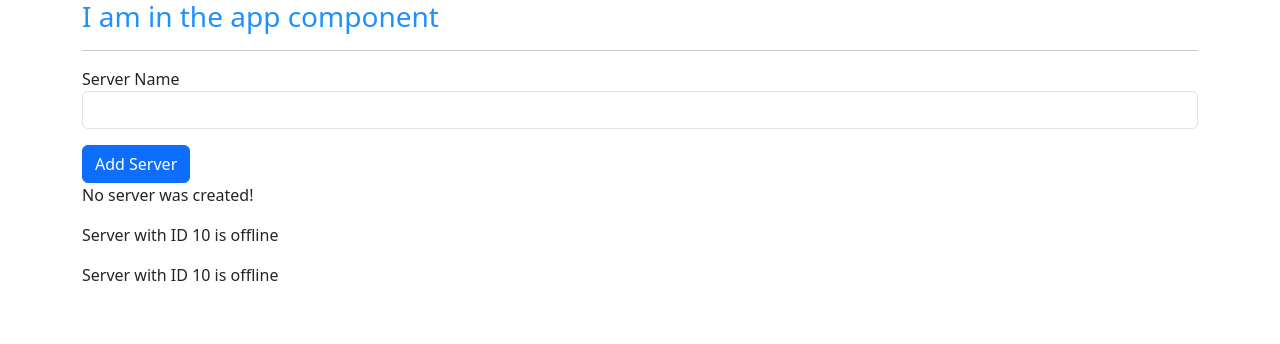
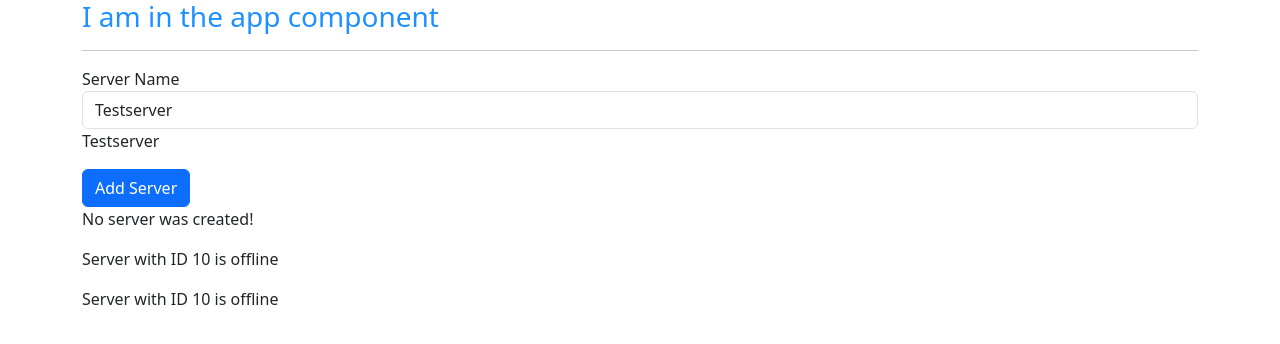
Before and after one commit to MeherTasnim/angular-demo-max, an Angular app in the folder my-first-app/: page / in a window 1280 px wide. Shown: the top 344 px of the page. Built offline with nearby package versions, Linux system fonts and the light colour scheme.

Commit message:
two way data binding

```diff
--- a/my-first-app/src/app/servers/servers.component.html
+++ b/my-first-app/src/app/servers/servers.component.html
@@ -1,8 +1,13 @@
 <label>Server Name</label>
-<input
+<!-- <input
     type="text"
     class="form-control"
-    (input)="onUpdateServerName($event)">
+    (input)="onUpdateServerName($event)"> -->
+
+    <input
+    type="text"
+    class="form-control"
+    [(ngModel)]="serverName">
 
 <p>{{ serverName }}</p>
 
--- a/my-first-app/src/app/servers/servers.component.ts
+++ b/my-first-app/src/app/servers/servers.component.ts
@@ -13,7 +13,7 @@
 export class ServersComponent {
   allowNewServer = false;
   serverCreationStatus = 'No server was created!';
-  serverName = '';
+  serverName = 'Testserver';
 
   constructor() {
     setTimeout(() => {
```
Also changed, not shown: 1 other file (tests, documents, lock files or other folders).
